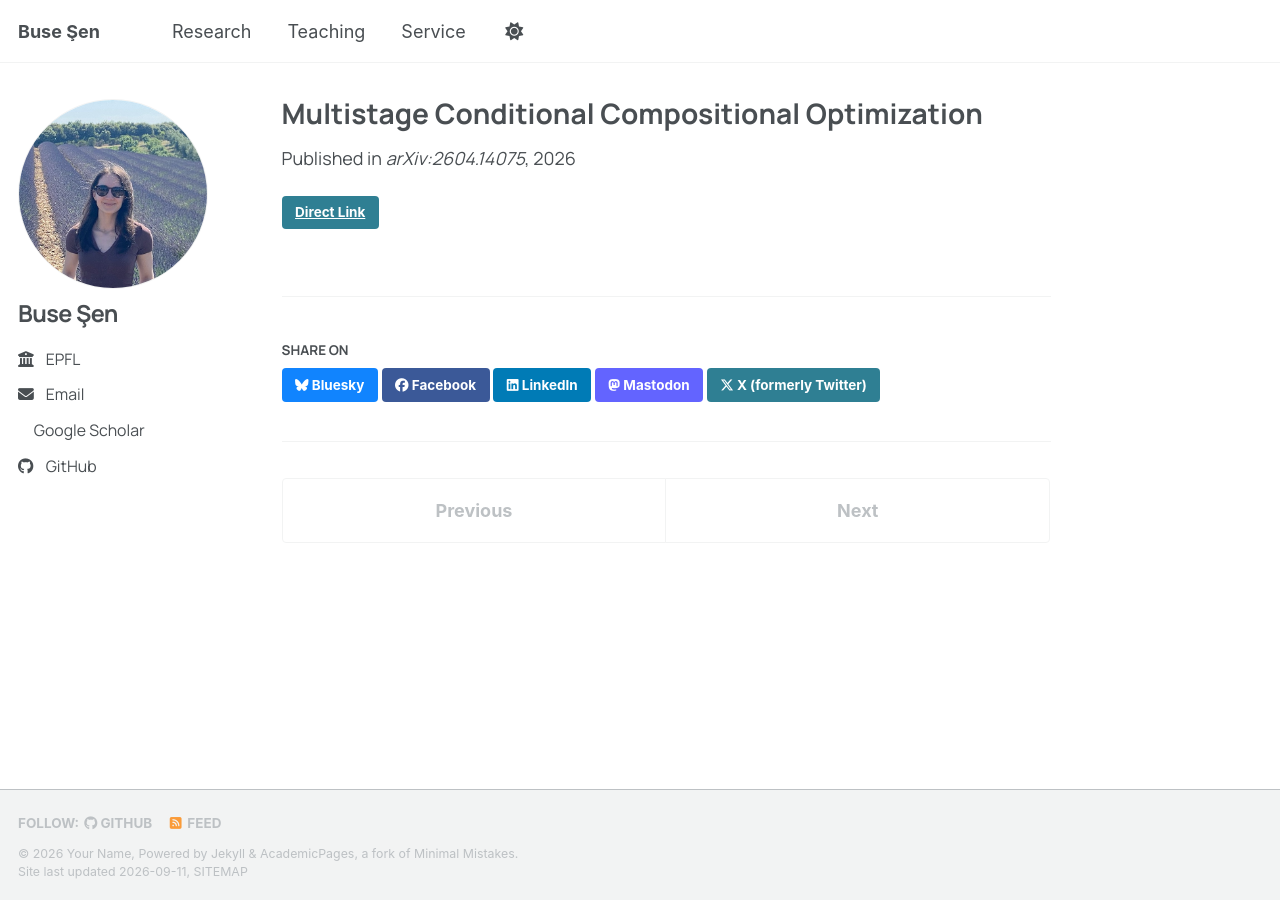
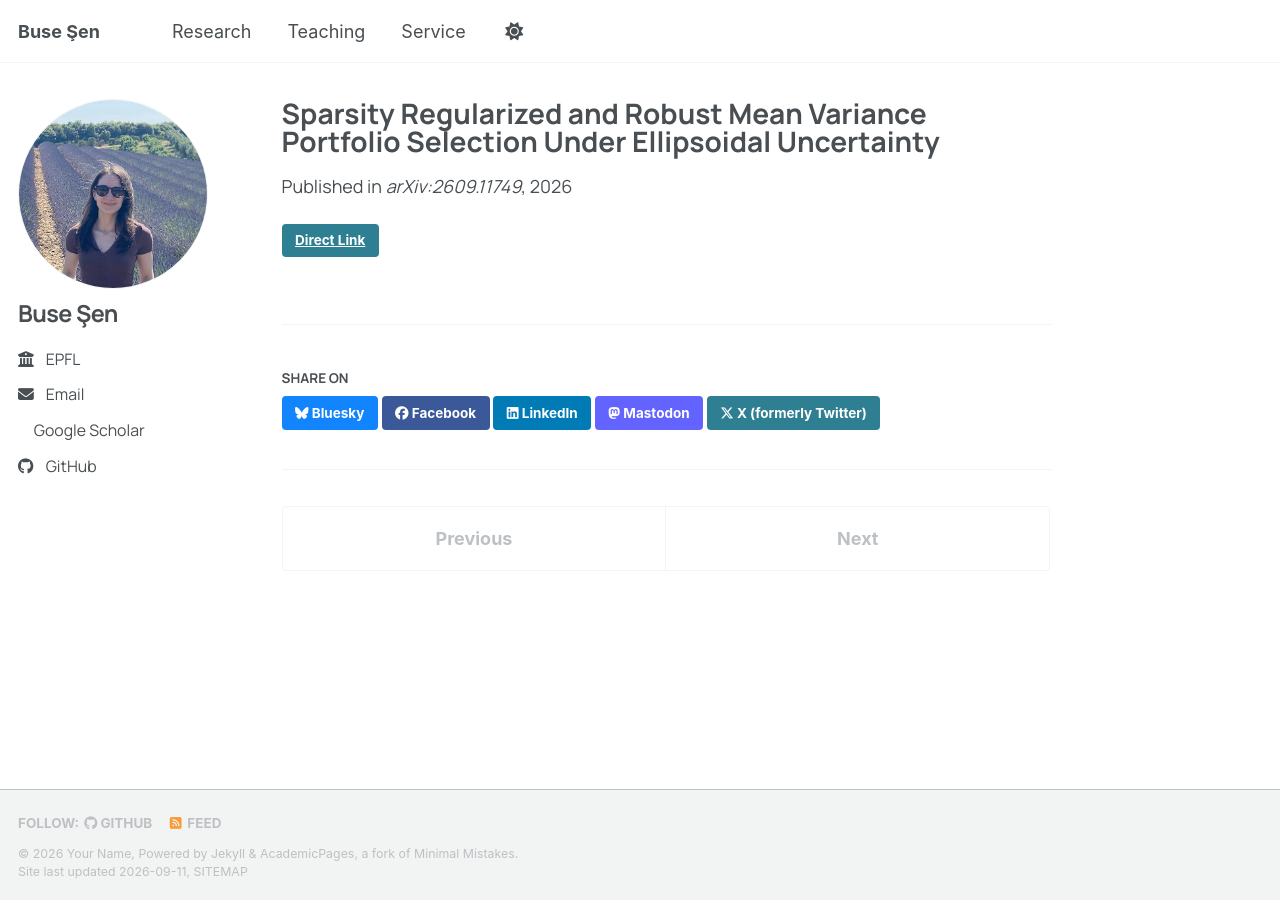
Before and after one commit to busesen/busesen.github.io, a Jekyll site: the page built from _publications/2009-10-01-paper-title-number-1.md, in a window 1280 px wide. Built offline with Jekyll 4.4.1, drawn with Linux system fonts in a browser that asks for light colours; a style sheet for code colours, icons or effects is not loaded.

Commit message:
Update 2009-10-01-paper-title-number-1.md

```diff
--- a/_publications/2009-10-01-paper-title-number-1.md
+++ b/_publications/2009-10-01-paper-title-number-1.md
@@ -1,10 +1,10 @@
 ---
-title: "Multistage Conditional Compositional Optimization"
+title: "Sparsity Regularized and Robust Mean Variance Portfolio Selection Under Ellipsoidal Uncertainty"
 collection: publications
 category: manuscripts
-permalink: /publication/multistage-conditional-compositional-optimization
-date: 2026-04-20
-venue: "arXiv:2604.14075"
-link: "https://arxiv.org/abs/2604.14075"
-authors: '<span class="author-me">B. Şen</span>, Yifan Hu, and Daniel Kuhn'
+permalink: /publication/sparse-portfolio
+date: 2026-09-11
+venue: "arXiv:2609.11749"
+link: "[https://arxiv.org/abs/2604.14075](https://arxiv.org/abs/2609.11749](https://arxiv.org/abs/2609.11749)"
+authors: 'Deniz Akkaya, Emre Can Yayla, <span class="author-me">B. Şen</span>, Mustafa Ç. Pınar'
 ---
```
